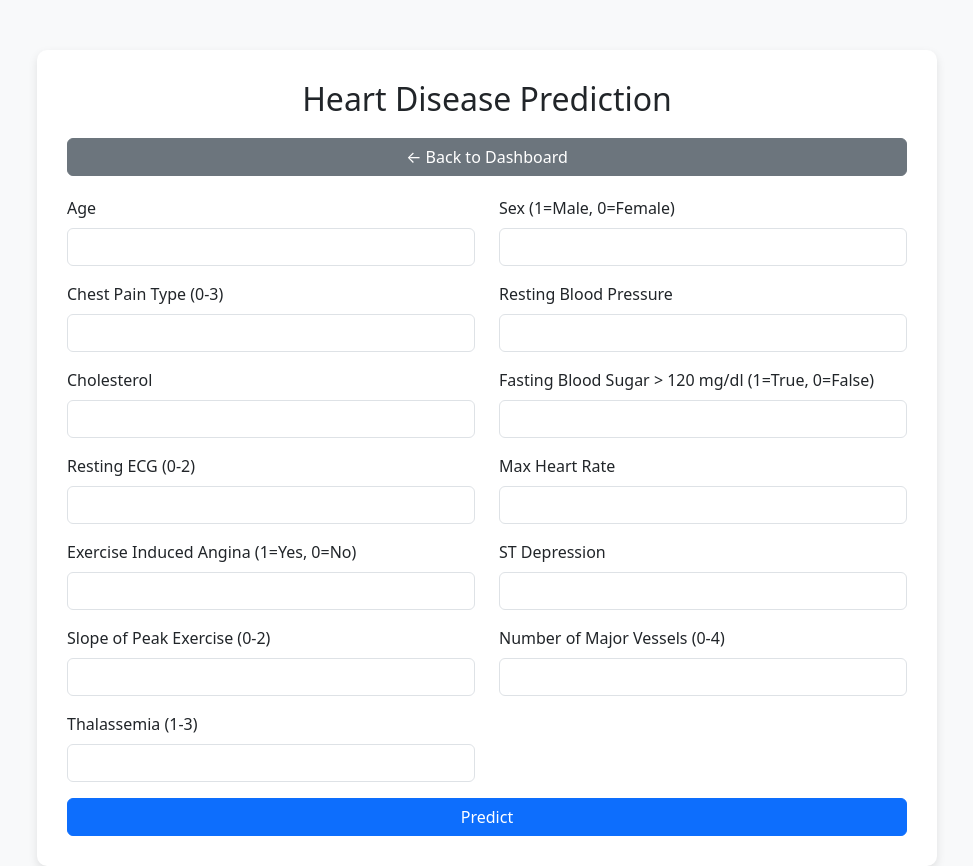
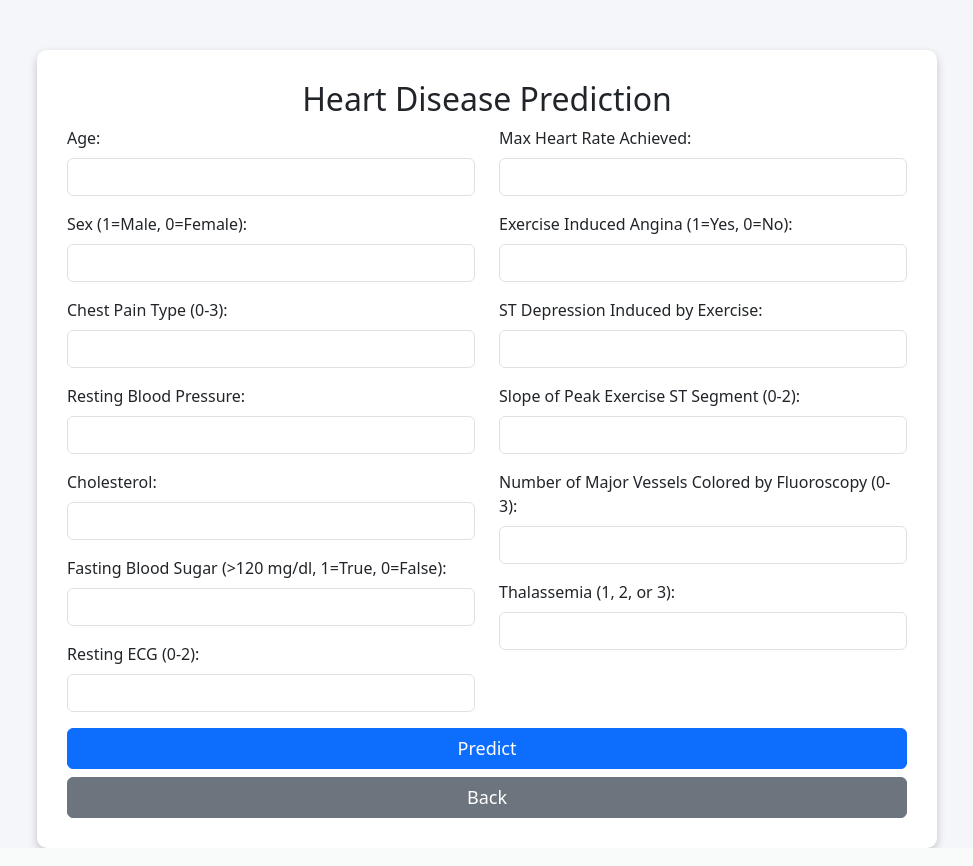
Before and after one commit to indra-2001/Disease-Prediction, a Flask app: page /heart_prediction in a window 1280 px wide. Shown: the whole page, without its empty margins (153-1126 px from the left). Run offline with Flask 3, Linux system fonts and the light colour scheme; parts of the project's set-up code (start-up, migrations or seed data) failed here and were passed over; some libraries are stand-ins or nearby versions.

Commit message:
prediction and profile done

```diff
--- a/app.py
+++ b/app.py
@@ -1,10 +1,14 @@
 from flask import Flask, render_template, request, redirect, flash,session,url_for,jsonify
 from flask_mysqldb import MySQL
 import re
+import os
+from werkzeug.utils import secure_filename
 from werkzeug.security import generate_password_hash
 from werkzeug.security import check_password_hash
 import pickle
 import numpy as np
+import warnings
+warnings.filterwarnings('ignore')
 
 app = Flask(__name__)
 app.secret_key = "group10"
@@ -17,17 +21,17 @@ app.config['MYSQL_DB'] = 'healthcheck'
 
 mysql = MySQL(app)
 
+# File Upload Configuration
+UPLOAD_FOLDER = "static/profile_pics"
+app.config["UPLOAD_FOLDER"] = UPLOAD_FOLDER
+ALLOWED_EXTENSIONS = {"png", "jpg", "jpeg"}
 
+def allowed_file(filename):
+    return "." in filename and filename.rsplit(".", 1)[1].lower() in ALLOWED_EXTENSIONS
 
 # Load the trained model
-model_path = 'heart.pkl'
-with open(model_path, 'rb') as file:
-    model = pickle.load(file)
-
-# Load the trained model
-model_path2 = 'diabetes.pkl'
-with open(model_path2, 'rb') as file:
-    model2 = pickle.load(file)
+heart_model = pickle.load(open('heart_disease_model.sav', 'rb'))
+diabetes_model = pickle.load(open('diabetes_model.sav', 'rb'))
 
 # Email & Password Validation
 def validate_email(email):
@@ -45,6 +49,7 @@ def home():
 @app.route('/signup', methods=['GET', 'POST'])
 def signup():
     if request.method == 'POST':
+        username = request.form["username"]
         email = request.form['email']
         phone = request.form['phone']
         gender = request.form['gender']
@@ -60,10 +65,18 @@ def signup():
 
         hashed_password = generate_password_hash(password)
 
+         # Handle Profile Picture Upload
+        file = request.files["profile_pic"]
+        filename = "default.png"
+        if file and allowed_file(file.filename):
+            filename = secure_filename(file.filename)
+            filepath = os.path.join(app.config["UPLOAD_FOLDER"], filename)
+            file.save(filepath)
+
         cur = mysql.connection.cursor()
         try:
-            cur.execute("INSERT INTO users (email, phone, gender, password) VALUES (%s, %s, %s, %s)",
-                        (email, phone, gender, hashed_password))
+            cur.execute("INSERT INTO users (username,email, phone, gender, password,profile_pic) VALUES (%s, %s, %s, %s,%s,%s)",
+                        (username,email, phone, gender, hashed_password,filename))
             mysql.connection.commit()
             flash("Signup successful! Please login.", "success")
             return redirect('/login')
@@ -88,9 +101,15 @@ def login():
         user = cur.fetchone()
         cur.close()
 
-        if user and check_password_hash(user[4], password):  # user[4] is the password column
+        if user and check_password_hash(user[5], password):  # user[5] is the password column
             session['logged_in'] = True
-            session['email'] = user[1]
+            #session['email'] = user[2]
+            session['id'] = user[0]
+            session['username']=user[1]
+            session['email'] = user[2]
+            session['profile_pic'] = user[6]
+            session['phone'] = user[3]
+            session['gender'] = user[4]
 
             flash("Login successful!", "success")
             return render_template('dashboard.html')
@@ -110,89 +129,73 @@ def logout():
 # Dashboard (Protected Route)
 @app.route('/dashboard')
 def dashboard():
-    if 'logged_in' not in session:
+    if 'email' not in session:
         flash("Please log in first.", "warning")
         return redirect('/login')
 
     return render_template('dashboard.html')
 
-# @app.route('/profile')
-# def profile():
-#     if 'email' in session:
-#         return f"User Profile: {session['email']}"
-#     return redirect(url_for('login'))
-
-@app.route('/predict', methods=['POST'])
-def predict():
-    # Extract data from form
-    int_features = [float(x) for x in request.form.values()]
-    final_features = [np.array(int_features)]
-
-    # Make prediction
-    prediction = model.predict(final_features)
-    output = 'Heart Disease' if prediction[0] == 1 else 'Healthy Heart'
-
-    return render_template('index.html', prediction_text='Prediction: {}'.format(output))
-
-@app.route('/heart_disease')
-def heart_disease():
-    if 'email' in session:
-        return render_template('index.html')
-    return redirect(url_for('login'))
-
-# @app.route('/diabetes')
-# def diabetes():
-#     if 'email' in session:
-#         return render_template('diabetes.html')
-#     return redirect(url_for('login'))
-
-# @app.route('/diabetes', methods=['GET', 'POST'])
-# def diabetes():
-#     if request.method == 'POST':
-#         # Fetch form data
-#         data = {
-#             "pregnancies": request.form['pregnancies'],
-#             "glucose": request.form['glucose'],
-#             "bloodPressure": request.form['bloodPressure'],
-#             "skinThickness": request.form['skinThickness'],
-#             "insulin": request.form['insulin'],
-#             "bmi": request.form['bmi'],
-#             "diabetesPedigree": request.form['diabetesPedigree'],
-#             "age": request.form['age']
-#         }
-
-#         # Simulated prediction logic (Replace with ML model)
-#         prediction = "Diabetic" if int(data["glucose"]) > 140 else "Not Diabetic"
-
-#         return jsonify({"prediction": prediction})
-
-#     return render_template("diabetes.html")
 
 @app.route('/heart_prediction', methods=['GET', 'POST'])
 def heart_prediction():
     if request.method == 'POST':
-        # Fetch form data
-        data = {key: request.form[key] for key in request.form}
+        try:
+            # Extract input values safely using request.form.get()
+            input_data = [
+                float(request.form.get('age', 0)),
+                float(request.form.get('sex', 0)),
+                float(request.form.get('cp', 0)),
+                float(request.form.get('trestbps', 0)),
+                float(request.form.get('chol', 0)),
+                float(request.form.get('fbs', 0)),
+                float(request.form.get('restecg', 0)),
+                float(request.form.get('thalach', 0)),
+                float(request.form.get('exang', 0)),
+                float(request.form.get('oldpeak', 0)),
+                float(request.form.get('slope', 0)),
+                float(request.form.get('ca', 0)),
+                float(request.form.get('thal', 0))
+            ]
 
-        # Simulated heart disease prediction logic
-        prediction = "Heart Disease Detected" if int(data["chol"]) > 200 else "No Heart Disease"
+            # Convert into numpy array for model prediction
+            input_array = np.array(input_data).reshape(1, -1)
 
-        return jsonify({"prediction": prediction})
+            # Predict using the model
+            prediction = heart_model.predict(input_array)[0]
 
-    return render_template("heart_prediction.html")
+            # Result message
+            result_text = "Heart Disease Detected (Positive)" if prediction == 1 else "No Heart Disease (Negative)"
+
+            return jsonify({"success": True, "prediction": result_text})
+
+        except Exception as e:
+            return jsonify({"success": False, "error": str(e)})
+
+    return render_template('heart_prediction.html')
 
 @app.route('/diabetes', methods=['GET', 'POST'])
 def diabetes():
     if request.method == 'POST':
-        # Fetch form data
-        data = {key: request.form[key] for key in request.form}
+        try:
+            # Extract form values and convert them into float
+            input_data = [float(request.form[key]) for key in ['pregnancies', 'glucose', 'bloodPressure',
+                                                               'skinThickness', 'insulin', 'bmi',
+                                                               'diabetesPedigree', 'age']]
+            # Convert into numpy array for model prediction
+            input_array = np.array(input_data).reshape(1, -1)
 
-        # Simulated diabetes prediction logic (Modify this based on real logic)
-        prediction = "Diabetes Detected" if int(data["Glucose"]) > 120 else "No Diabetes"
+            # Predict using model
+            prediction = diabetes_model.predict(input_array)[0]
 
-        return jsonify({"prediction": prediction})
+            # Determine result
+            result_text = "Diabetes Detected (Positive)" if prediction == 1 else "No Diabetes (Negative)"
 
-    return render_template("diabetes.html")
+            return jsonify({"success": True, "prediction": result_text})
+
+        except Exception as e:
+            return jsonify({"success": False, "error": str(e)})
+
+    return render_template('diabetes.html')
 
 @app.route('/profile')
 def profile():
@@ -200,22 +203,71 @@ def profile():
         return redirect('/login')
     return render_template('profile.html')
 
+
 @app.route('/profile-data')
 def profile_data():
     if 'email' not in session:
         return jsonify({"error": "Unauthorized"}), 401
 
     cur = mysql.connection.cursor()
-    #cur.execute("SELECT name, email, phone, gender FROM users WHERE id = %s", (session['user_id'],))
-    cur.execute("SELECT email, phone, gender FROM users WHERE email = %s", (session['email'],))
+    cur.execute("SELECT username,email, phone, gender, profile_pic FROM users WHERE email = %s", (session['email'],))
     user = cur.fetchone()
     cur.close()
 
+
     if user:
-       # return jsonify({"name": user[0], "email": user[1], "phone": user[2], "gender": user[3]})
-        return jsonify({"email": user[0], "phone": user[1], "gender": user[2]})
+        return jsonify({
+            "username": user[0],
+            "email": user[1],
+            "phone": user[2],
+            "gender": user[3],
+            "profile_pic": user[4] if user[4] else "/static/profile_pics/default.png"  # Handle missing images
+        })
     else:
         return jsonify({"error": "User not found"}), 404
+
+
+
+
+@app.route('/edit-profile')
+def edit_profile():
+    if 'email' not in session:
+        return redirect('/login')
+    return render_template('edit.html')
+
+@app.route('/update-profile', methods=['POST'])
+def update_profile():
+    if 'email' not in session:
+        return jsonify({"error": "Unauthorized"}), 401
+
+    username = request.form['username']
+    #email = request.form['email']
+    phone = request.form['phone']
+    gender = request.form['gender']
+
+    profile_pic = None
+    if 'profile_pic' in request.files:
+        file = request.files['profile_pic']
+        if file and allowed_file(file.filename):
+            filename = secure_filename(file.filename)
+            filepath = os.path.join(app.config['UPLOAD_FOLDER'], filename)
+            file.save(filepath)
+            profile_pic = f"/static/profile_pics/{filename}"
+
+    cur = mysql.connection.cursor()
+
+    if profile_pic:
+        cur.execute("UPDATE users SET username=%s,phone=%s, gender=%s, profile_pic=%s WHERE email=%s",
+                    (username, phone, gender, profile_pic, session['email']))
+    else:
+        cur.execute("UPDATE users SET username=%s, phone=%s, gender=%s WHERE email=%s",
+                    (username, phone, gender, session['email']))
+
+    mysql.connection.commit()
+    cur.close()
+
+    return jsonify({"success": True, "message": "Profile updated successfully!"})
+
 
 
 if __name__ == '__main__':
--- a/templates/dashboard.html
+++ b/templates/dashboard.html
@@ -74,7 +74,7 @@
     </nav>
 
     <div class="container mt-4">
-        <h2 class="text-center mb-4">Welcome, {{ session['email'] }}!</h2>
+        <h2 class="text-center mb-4">Welcome, {{ session['username'] }}!</h2>
 
         <div class="row">
             <!-- Heart Disease Section -->
--- a/templates/heart_prediction.html
+++ b/templates/heart_prediction.html
@@ -5,153 +5,133 @@
     <meta name="viewport" content="width=device-width, initial-scale=1.0">
     <title>Heart Disease Prediction</title>
     <link rel="stylesheet" href="https://cdn.jsdelivr.net/npm/bootstrap@5.3.0/dist/css/bootstrap.min.css">
-    <script src="https://cdn.jsdelivr.net/npm/bootstrap@5.3.0/dist/js/bootstrap.bundle.min.js"></script>
     <style>
         body {
-            background-color: #f8f9fa;
+            background-color: #f4f6f9;
         }
         .container {
             max-width: 900px;
             background: white;
             padding: 30px;
+            border-radius: 10px;
+            box-shadow: 0 4px 10px rgba(0, 0, 0, 0.2);
             margin-top: 50px;
-            border-radius: 10px;
-            box-shadow: 0px 4px 10px rgba(0, 0, 0, 0.1);
         }
-        h2 {
-            text-align: center;
-            margin-bottom: 20px;
+        .btn-custom {
+            width: 100%;
+            font-size: 18px;
         }
-        .table-container {
-            margin-top: 30px;
+        .result-table {
+            margin-top: 20px;
             display: none;
-        }
-        .back-btn {
-            display: block;
-            margin: 20px auto;
-            text-align: center;
         }
     </style>
 </head>
 <body>
 
 <div class="container">
-    <h2>Heart Disease Prediction</h2>
-
-    <!-- Back Button -->
-    <a href="/dashboard" class="btn btn-secondary back-btn">← Back to Dashboard</a>
-
-    <form id="heartForm" method="POST">
+    <h2 class="text-center">Heart Disease Prediction</h2>
+    <form id="heartForm">
         <div class="row">
-            <div class="col-md-6 mb-3">
-                <label for="age" class="form-label">Age</label>
-                <input type="number" class="form-control" id="age" name="age" required>
+            <!-- Left Column -->
+            <div class="col-md-6">
+                <div class="mb-3">
+                    <label class="form-label">Age:</label>
+                    <input type="number" class="form-control" name="age" required>
                 </div>
-            <div class="col-md-6 mb-3">
-                <label for="sex" class="form-label">Sex (1=Male, 0=Female)</label>
-                <input type="number" class="form-control" id="sex" name="sex" required>
+                <div class="mb-3">
+                    <label class="form-label">Sex (1=Male, 0=Female):</label>
+                    <input type="number" class="form-control" name="sex" required>
                 </div>
-            <div class="col-md-6 mb-3">
-                <label for="cp" class="form-label">Chest Pain Type (0-3)</label>
-                <input type="number" class="form-control" id="cp" name="cp" required>
+                <div class="mb-3">
+                    <label class="form-label">Chest Pain Type (0-3):</label>
+                    <input type="number" class="form-control" name="cp" required>
                 </div>
-            <div class="col-md-6 mb-3">
-                <label for="trestbps" class="form-label">Resting Blood Pressure</label>
-                <input type="number" class="form-control" id="trestbps" name="trestbps" required>
+                <div class="mb-3">
+                    <label class="form-label">Resting Blood Pressure:</label>
+                    <input type="number" class="form-control" name="trestbps" required>
                 </div>
-            <div class="col-md-6 mb-3">
-                <label for="chol" class="form-label">Cholesterol</label>
-                <input type="number" class="form-control" id="chol" name="chol" required>
+                <div class="mb-3">
+                    <label class="form-label">Cholesterol:</label>
+                    <input type="number" class="form-control" name="chol" required>
                 </div>
-            <div class="col-md-6 mb-3">
-                <label for="fbs" class="form-label">Fasting Blood Sugar > 120 mg/dl (1=True, 0=False)</label>
-                <input type="number" class="form-control" id="fbs" name="fbs" required>
+                <div class="mb-3">
+                    <label class="form-label">Fasting Blood Sugar (>120 mg/dl, 1=True, 0=False):</label>
+                    <input type="number" class="form-control" name="fbs" required>
                 </div>
-            <div class="col-md-6 mb-3">
-                <label for="restecg" class="form-label">Resting ECG (0-2)</label>
-                <input type="number" class="form-control" id="restecg" name="restecg" required>
-            </div>
-            <div class="col-md-6 mb-3">
-                <label for="thalach" class="form-label">Max Heart Rate</label>
-                <input type="number" class="form-control" id="thalach" name="thalach" required>
-            </div>
-            <div class="col-md-6 mb-3">
-                <label for="exang" class="form-label">Exercise Induced Angina (1=Yes, 0=No)</label>
-                <input type="number" class="form-control" id="exang" name="exang" required>
-            </div>
-            <div class="col-md-6 mb-3">
-                <label for="oldpeak" class="form-label">ST Depression</label>
-                <input type="number" step="0.1" class="form-control" id="oldpeak" name="oldpeak" required>
-            </div>
-            <div class="col-md-6 mb-3">
-                <label for="slope" class="form-label">Slope of Peak Exercise (0-2)</label>
-                <input type="number" class="form-control" id="slope" name="slope" required>
-            </div>
-            <div class="col-md-6 mb-3">
-                <label for="ca" class="form-label">Number of Major Vessels (0-4)</label>
-                <input type="number" class="form-control" id="ca" name="ca" required>
-            </div>
-            <div class="col-md-6 mb-3">
-                <label for="thal" class="form-label">Thalassemia (1-3)</label>
-                <input type="number" class="form-control" id="thal" name="thal" required>
+                <div class="mb-3">
+                    <label class="form-label">Resting ECG (0-2):</label>
+                    <input type="number" class="form-control" name="restecg" required>
                 </div>
             </div>
-        <button type="submit" class="btn btn-primary w-100">Predict</button>
+
+            <!-- Right Column -->
+            <div class="col-md-6">
+                <div class="mb-3">
+                    <label class="form-label">Max Heart Rate Achieved:</label>
+                    <input type="number" class="form-control" name="thalach" required>
+                </div>
+                <div class="mb-3">
+                    <label class="form-label">Exercise Induced Angina (1=Yes, 0=No):</label>
+                    <input type="number" class="form-control" name="exang" required>
+                </div>
+                <div class="mb-3">
+                    <label class="form-label">ST Depression Induced by Exercise:</label>
+                    <input type="number" class="form-control" name="oldpeak" step="0.1" required>
+                </div>
+                <div class="mb-3">
+                    <label class="form-label">Slope of Peak Exercise ST Segment (0-2):</label>
+                    <input type="number" class="form-control" name="slope" required>
+                </div>
+                <div class="mb-3">
+                    <label class="form-label">Number of Major Vessels Colored by Fluoroscopy (0-3):</label>
+                    <input type="number" class="form-control" name="ca" required>
+                </div>
+                <div class="mb-3">
+                    <label class="form-label">Thalassemia (1, 2, or 3):</label>
+                    <input type="number" class="form-control" name="thal" required>
+                </div>
+            </div>
+        </div>
+
+        <button type="submit" class="btn btn-primary btn-custom">Predict</button>
+        <a href="/dashboard" class="btn btn-secondary btn-custom mt-2">Back</a>
     </form>
 
-    <!-- Prediction Result -->
-    <div class="table-container" id="resultTable">
-        <h3 class="text-center mt-4">Prediction Result</h3>
+    <div class="result-table">
+        <h4 class="text-center mt-4">Prediction Result</h4>
         <table class="table table-bordered">
             <thead>
                 <tr>
-                    <th>Age</th>
-                    <th>Sex</th>
-                    <th>CP</th>
-                    <th>BP</th>
-                    <th>Chol</th>
-                    <th>FBS</th>
-                    <th>ECG</th>
-                    <th>HR</th>
-                    <th>ExAng</th>
-                    <th>ST</th>
-                    <th>Slope</th>
-                    <th>CA</th>
-                    <th>Thal</th>
-                    <th>Prediction</th>
+                    <th>Parameter</th>
+                    <th>Value</th>
                 </tr>
             </thead>
-            <tbody>
-                <tr id="resultRow"></tr>
-            </tbody>
+            <tbody id="resultBody"></tbody>
         </table>
     </div>
 </div>
 
 <script>
-    document.getElementById("heartForm").onsubmit = async function(event) {
+    document.getElementById("heartForm").addEventListener("submit", function(event) {
         event.preventDefault();
-
-        let formData = new FormData(event.target);
-        let response = await fetch("/heart_prediction", {
+        let formData = new FormData(this);
+        fetch("/heart_prediction", {
             method: "POST",
-            body: formData
+            body: new URLSearchParams(formData)
+        })
+        .then(response => response.json())
+        .then(data => {
+            let resultTable = document.querySelector(".result-table");
+            let resultBody = document.getElementById("resultBody");
+            resultBody.innerHTML = "";
+            for (let [key, value] of formData.entries()) {
+                resultBody.innerHTML += `<tr><td>${key}</td><td>${value}</td></tr>`;
+            }
+            resultBody.innerHTML += `<tr><td><strong>Prediction</strong></td><td><strong>${data.prediction}</strong></td></tr>`;
+            resultTable.style.display = "block";
         });
-        let result = await response.json();
-
-        let resultRow = document.getElementById("resultRow");
-        resultRow.innerHTML = "";
-        for (let [key, value] of formData.entries()) {
-            let cell = document.createElement("td");
-            cell.textContent = value;
-            resultRow.appendChild(cell);
-        }
-        let predictionCell = document.createElement("td");
-        predictionCell.textContent = result.prediction;
-        resultRow.appendChild(predictionCell);
-
-        document.getElementById("resultTable").style.display = "block";
-    };
+    });
 </script>
 
 </body>
```
Also changed, not shown: templates/diabetes.html (+20 -17 lines), templates/edit.html (added, +128 -0 lines), templates/index.html (deleted, +0 -92 lines), templates/profile.html (+24 -7 lines), templates/signup.html (+9 -1 lines), static/profile_pics/Indrajit_Mondal.jpg (added), 3 other files. Lines whose indentation alone changed are shown as unchanged.
